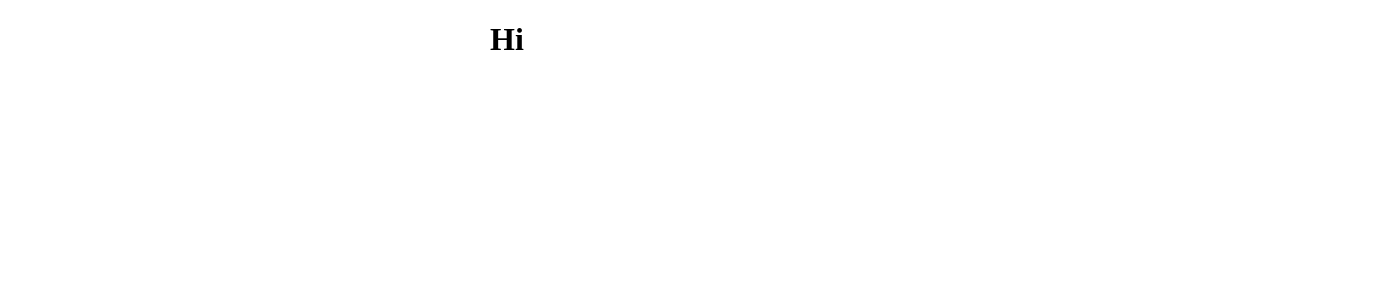
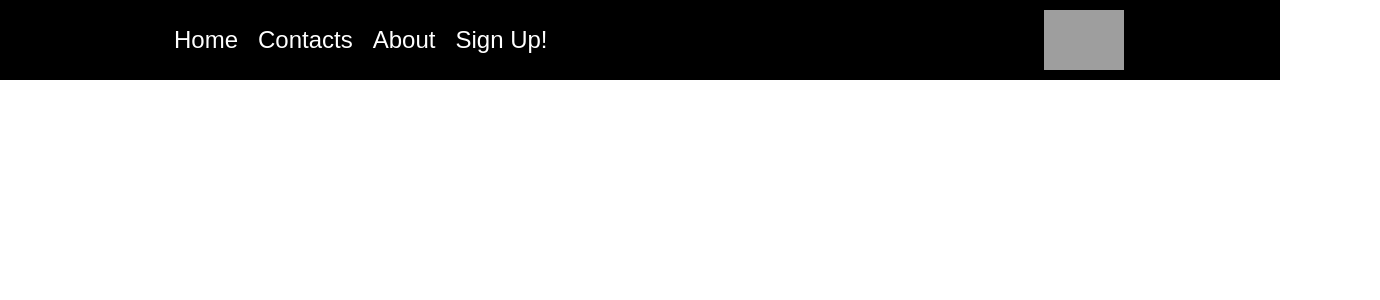
Before and after one commit to ivonaskliutaite/Dolphin-FE, a React (Create React App) app: page / in a window 1280 px wide. Shown: the top 300 px of the page, 1380 px wide, since content can reach past the window. Built offline with nearby package versions, Linux system fonts and the light colour scheme; grey boxes are pictures that could not be loaded.

Commit message:
Update navbar, unfixed mistakes

```diff
--- a/package.json
+++ b/package.json
@@ -10,8 +10,10 @@
     "@types/node": "^16.11.65",
     "@types/react": "^18.0.21",
     "@types/react-dom": "^18.0.6",
+    "@types/react-router-dom": "^5.3.3",
     "react": "^18.2.0",
     "react-dom": "^18.2.0",
+    "react-router-dom": "^6.4.2",
     "react-scripts": "5.0.1",
     "styled-components": "^5.3.6",
     "typescript": "^4.8.4",
@@ -40,5 +42,8 @@
       "last 1 firefox version",
       "last 1 safari version"
     ]
+  },
+  "devDependencies": {
+    "@types/styled-components": "^5.1.26"
   }
 }
--- /dev/null
+++ b/src/App.css
@@ -0,0 +1,8 @@
+.App {
+    text-align: center;
+}
+
+body{
+    margin: 0;
+    padding: 0;
+}
--- a/src/App.tsx
+++ b/src/App.tsx
@@ -1,11 +1,19 @@
 import React from 'react';
-import {Container} from "./components/container";
+import "./App.css";
+import { BrowserRouter as Router, Routes, Route } from "react-router-dom";
+import Navbar from "./components/Navbar";
 
-function App() {
-  return (
-    <Container>
-        <h1>Hi</h1>
-    </Container>
+const App = () => {
+    return (
+    <Router>
+        <Navbar />
+        <Routes>
+            <Route path="/" />
+            <Route path="/Contacts" />
+            <Route path="/About" />
+            <Route path="/Sign up" />
+        </Routes>
+    </Router>
   );
 }
 
--- /dev/null
+++ b/src/components/Navbar.tsx
@@ -0,0 +1,42 @@
+import React, {useState} from "react";
+import {
+    NavbarContainer,
+    NavbarExtendedContainer,
+    NavbarInnerContainer,
+    NavbarLeftContainer,
+    NavbarRightContainer,
+    NavbarLinkContainer,
+    NavbarLink,
+    Logo,
+    OpenLinksButton
+} from "../styles/NavbarStyle";
+const LogoImg =  require("../assets/logo.png")
+
+function Navbar() {
+    const [extendNavbar, setExtendNavbar] = useState(false);
+
+    return (
+        <NavbarContainer extendNavbar={extendNavbar}>
+            <NavbarInnerContainer>
+                <NavbarLeftContainer>
+                    <NavbarLinkContainer>
+                        <NavbarLink to="/">Home</NavbarLink>
+                        <NavbarLink to="/contacts">Contacts</NavbarLink>
+                        <NavbarLink to="/about">About</NavbarLink>
+                        <NavbarLink to="/sign-up">Sign Up!</NavbarLink>
+                        <OpenLinksButton onClick={() => {setExtendNavbar((currentValue) => !currentValue);
+                        }}
+                        >
+                            {extendNavbar ? <>&#10005;</> : <> &#8801;</>} </OpenLinksButton>
+                    </NavbarLinkContainer>
+                </NavbarLeftContainer>
+                <NavbarRightContainer>
+                    <Logo src={LogoImg}></Logo>
+                </NavbarRightContainer>
+            </NavbarInnerContainer>
+            <NavbarExtendedContainer></NavbarExtendedContainer>
+        </NavbarContainer>
+    )
+};
+
+export default Navbar;
--- a/src/components/container.js
+++ /dev/null
@@ -1,8 +0,0 @@
-import styled from 'styled-components'
-
-export const Container = styled.div`
-    width: 300px;
-    max-width: 100%;
-    padding: 0 20px;
-    margin: 0 auto;
-    `
--- /dev/null
+++ b/src/styles/NavbarStyle.ts
@@ -0,0 +1,77 @@
+import styled from "styled-components";
+import {Link} from "react-router-dom";
+
+export const NavbarContainer = styled.nav`
+  width: 100%;
+  height: ${(props) => (props.extendNavbar ? "100vh" : "80px")};
+  display: flex;
+  flex-direction: column;
+  background-color: black;
+`;
+
+export const NavbarRightContainer = styled.div`
+  flex: 30%;
+  display: flex;
+  align-items: center;
+  padding-left: 5%;
+`;
+
+export const NavbarLeftContainer = styled.div`
+  flex: 70%;
+  display: flex;
+  align-items: center;
+  padding-left: 5%;
+`;
+
+export const NavbarInnerContainer = styled.div`
+  width: 100%;
+  padding-left: 100px;
+  height: 80px;
+  display: flex;
+`;
+
+export const NavbarLinkContainer = styled.div`
+  display: flex;
+`;
+
+export const NavbarLink = styled(Link)`
+  color: white;
+  font-size: x-large;
+  font-family: Arial, Helvetica, sans-serif;
+  text-decoration: none;
+  margin: 10px;
+
+  @media (max-width: 700px) {
+    display: none;
+  }
+`;
+
+export const Logo =styled.img `
+  margin: 10px;
+  max-width: 180px;
+  height: 7.5vh;
+`;
+
+export const OpenLinksButton = styled.button `
+  width: 70px;
+  height: 50px;
+  background: none;
+  border: none;
+  color: white;
+  font-size: 45px;
+  cursor: pointer;
+
+  @media (min-width: 700px) {
+    display: none;
+  }
+`;
+
+export const NavbarExtendedContainer = styled.div`
+  display: flex;
+  flex-direction: column;
+  align-items: center;
+
+  @media (min-width: 700px){
+    display: none;
+  }
+`;
```
Also changed, not shown: 1 other file (tests, documents, lock files or other folders).
